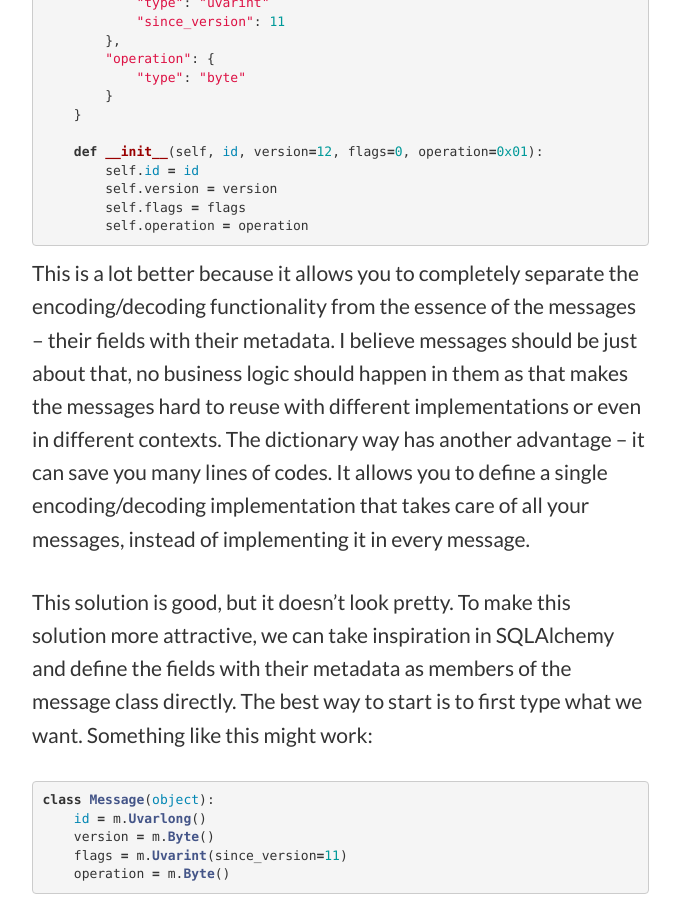
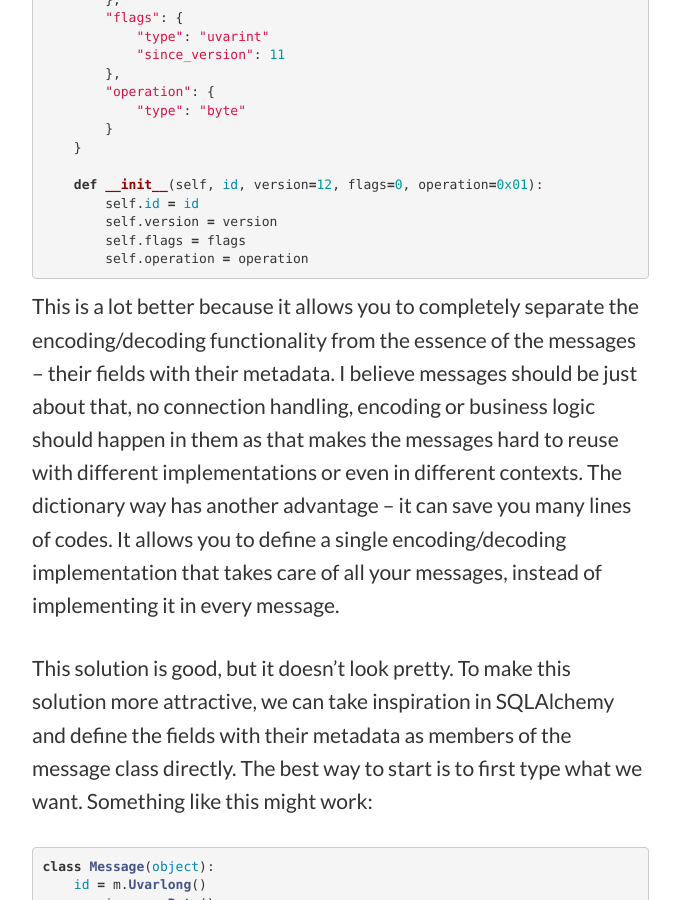
Before and after one commit to VaclavDedik/vaclavdedik.github.io, a Jekyll site: the page built from _posts/2016-11-06-how-to-define-messages-when-implementing-a-protocol-client.md, in a window 1280 px wide and 900 px high, scrolled down 2363 px. Shown: the whole window, without its empty margins (138-818 px from the left). Built offline with Jekyll 4.4.1, drawn with Linux system fonts in a browser that asks for light colours; comment, search, counter and statistics services are not loaded; some of the changed text lies outside the part shown.

Commit message:
fix a few nuances

```diff
--- a/_posts/2016-11-06-how-to-define-messages-when-implementing-a-protocol-client.md
+++ b/_posts/2016-11-06-how-to-define-messages-when-implementing-a-protocol-client.md
@@ -54,7 +54,7 @@
         self.operation = operation
 {% endhighlight %}
 
-This is a lot better because it allows you to completely separate the encoding/decoding functionality from the essence of the messages -- their fields with their metadata. I believe messages should be just about that, no business logic should happen in them as that makes the messages hard to reuse with different implementations or even in different contexts. The dictionary way has another advantage -- it can save you many lines of codes. It allows you to define a single encoding/decoding implementation that takes care of all your messages, instead of implementing it in every message.
+This is a lot better because it allows you to completely separate the encoding/decoding functionality from the essence of the messages -- their fields with their metadata. I believe messages should be just about that, no connection handling, encoding or business logic should happen in them as that makes the messages hard to reuse with different implementations or even in different contexts. The dictionary way has another advantage -- it can save you many lines of codes. It allows you to define a single encoding/decoding implementation that takes care of all your messages, instead of implementing it in every message.
 
 This solution is good, but it doesn't look pretty. To make this solution more attractive, we can take inspiration in SQLAlchemy and define the fields with their metadata as members of the message class directly. The best way to start is to first type what we want. Something like this might work:
 
```
Also changed, not shown: other parts of _posts/2016-11-06-how-to-define-messages-when-implementing-a-protocol-client.md (+2 -2 lines).
